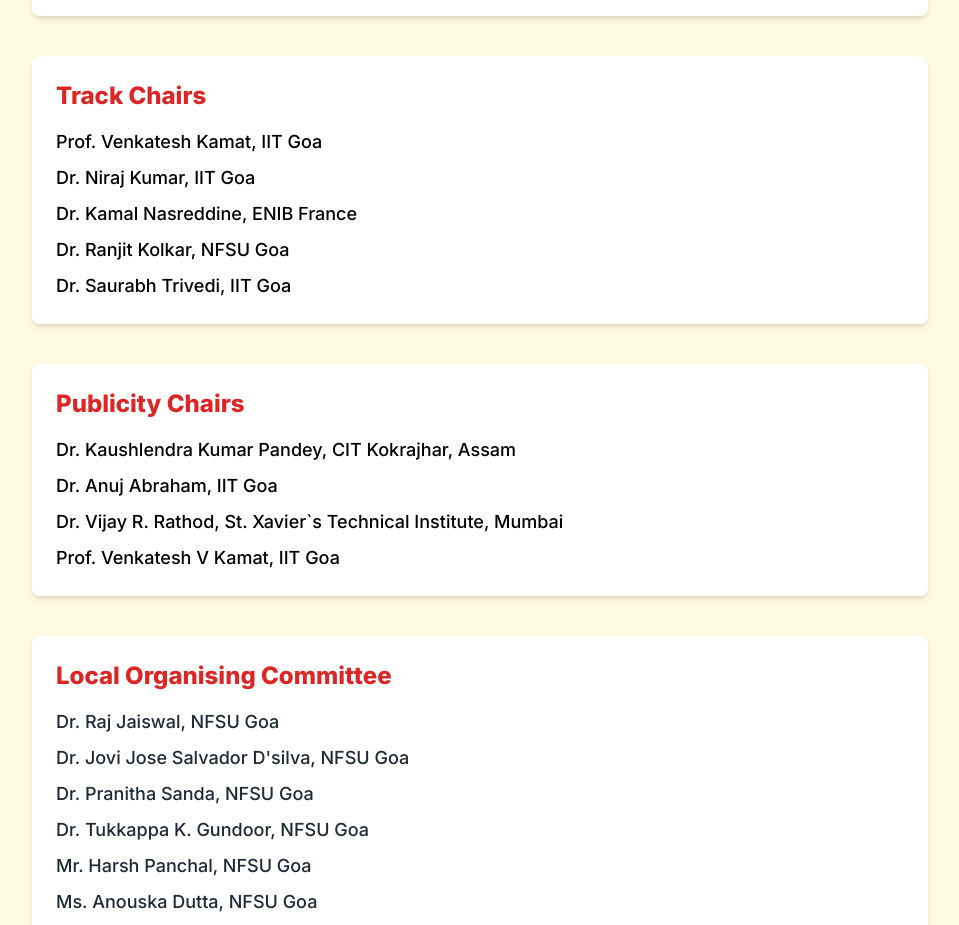
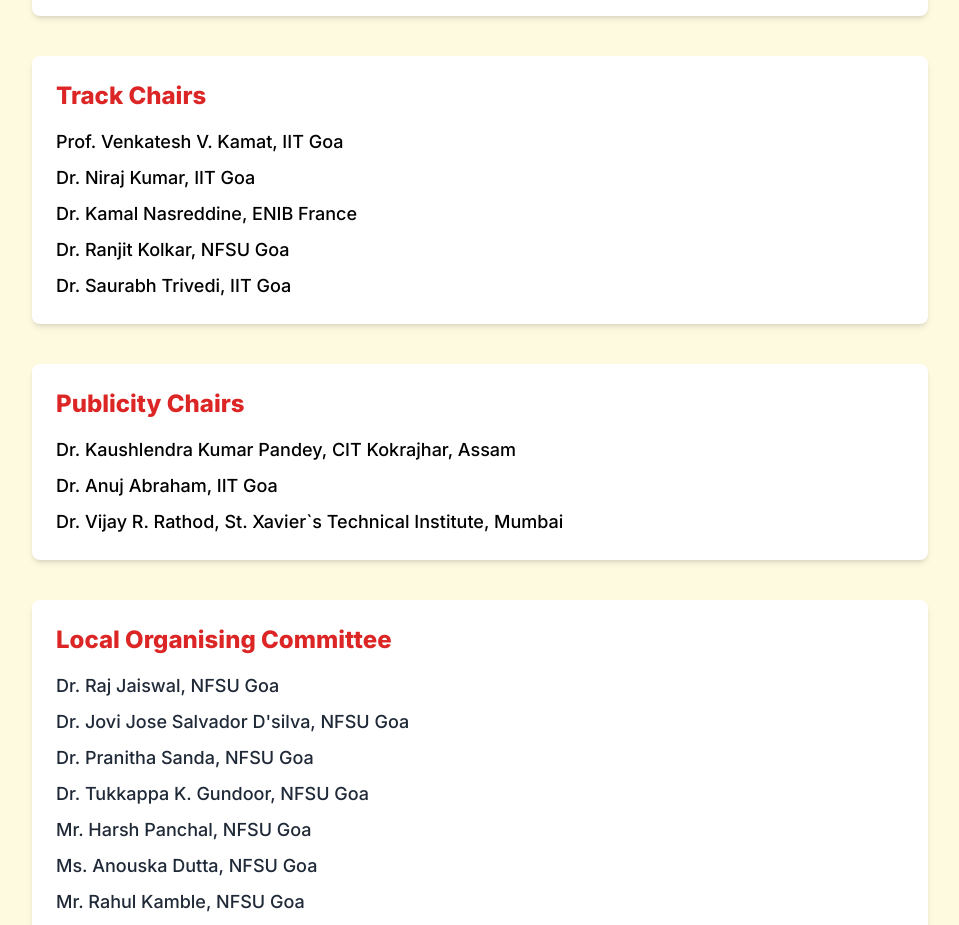
Before and after one commit to ictcon-cit/ictcon_2026, a Next.js app: page /committee in a window 1280 px wide. Shown: the part 1540-2465 px from the top of the page, without its empty margins (160-1119 px from the left). Built offline with nearby package versions, Linux system fonts and the light colour scheme.

Commit message:
Update page.tsx

```diff
--- a/src/app/committee/page.tsx
+++ b/src/app/committee/page.tsx
@@ -79,7 +79,7 @@
             Track Chairs
           </div>
           <div className="space-y-2">
-            <div>Prof. Venkatesh Kamat, IIT Goa</div>
+            <div>Prof. Venkatesh V. Kamat, IIT Goa</div>
             <div>Dr. Niraj Kumar, IIT Goa</div>
             <div>Dr. Kamal Nasreddine, ENIB France</div>
             <div>Dr. Ranjit Kolkar, NFSU Goa</div>
@@ -96,7 +96,6 @@
             <div>Dr. Kaushlendra Kumar Pandey, CIT Kokrajhar, Assam</div>
             <div>Dr. Anuj Abraham, IIT Goa</div>
             <div>Dr. Vijay R. Rathod, St. Xavier`s Technical Institute, Mumbai</div>
-            <div>Prof. Venkatesh V Kamat, IIT Goa</div>
           </div>
         </div>
 
```
